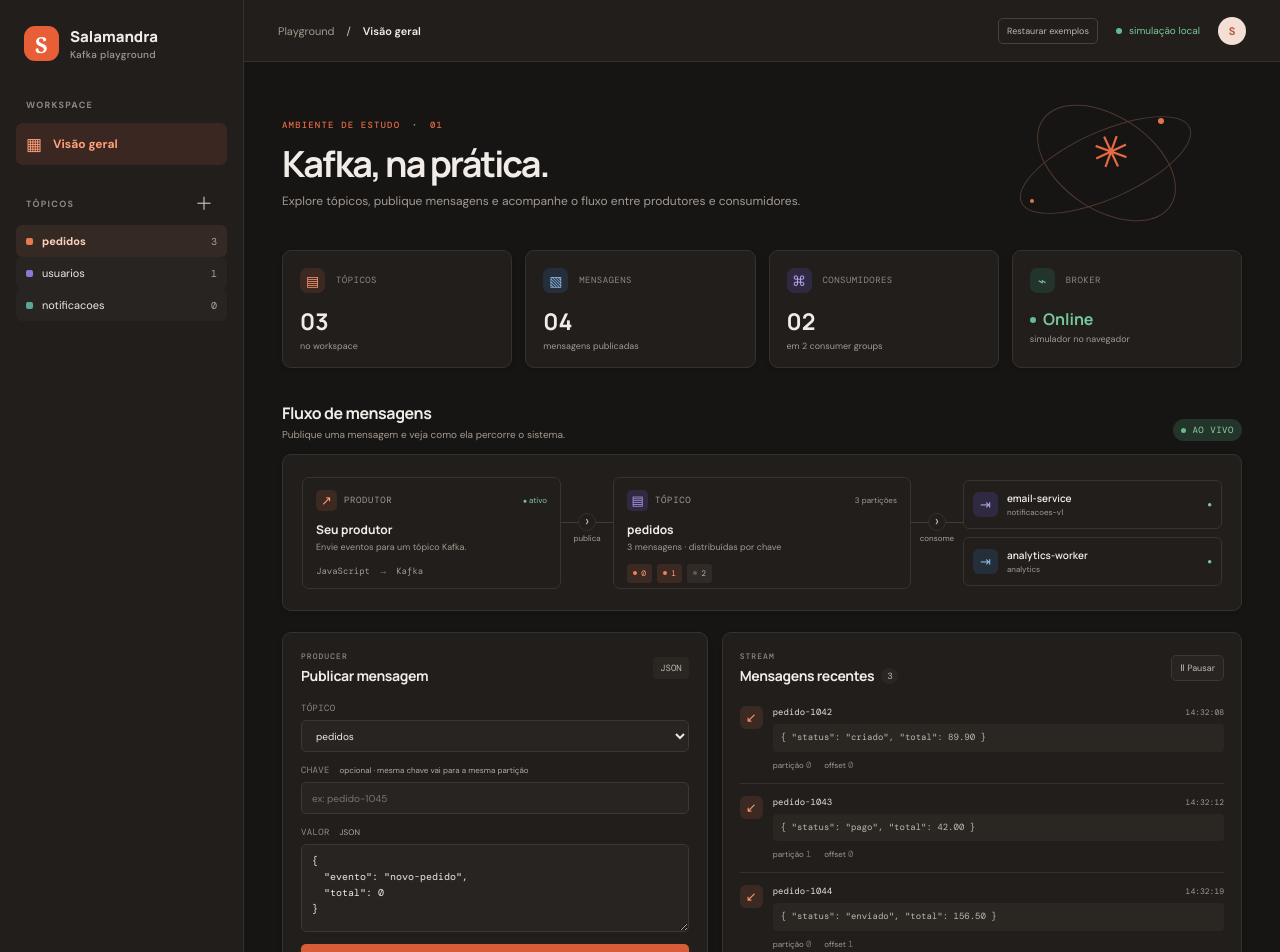
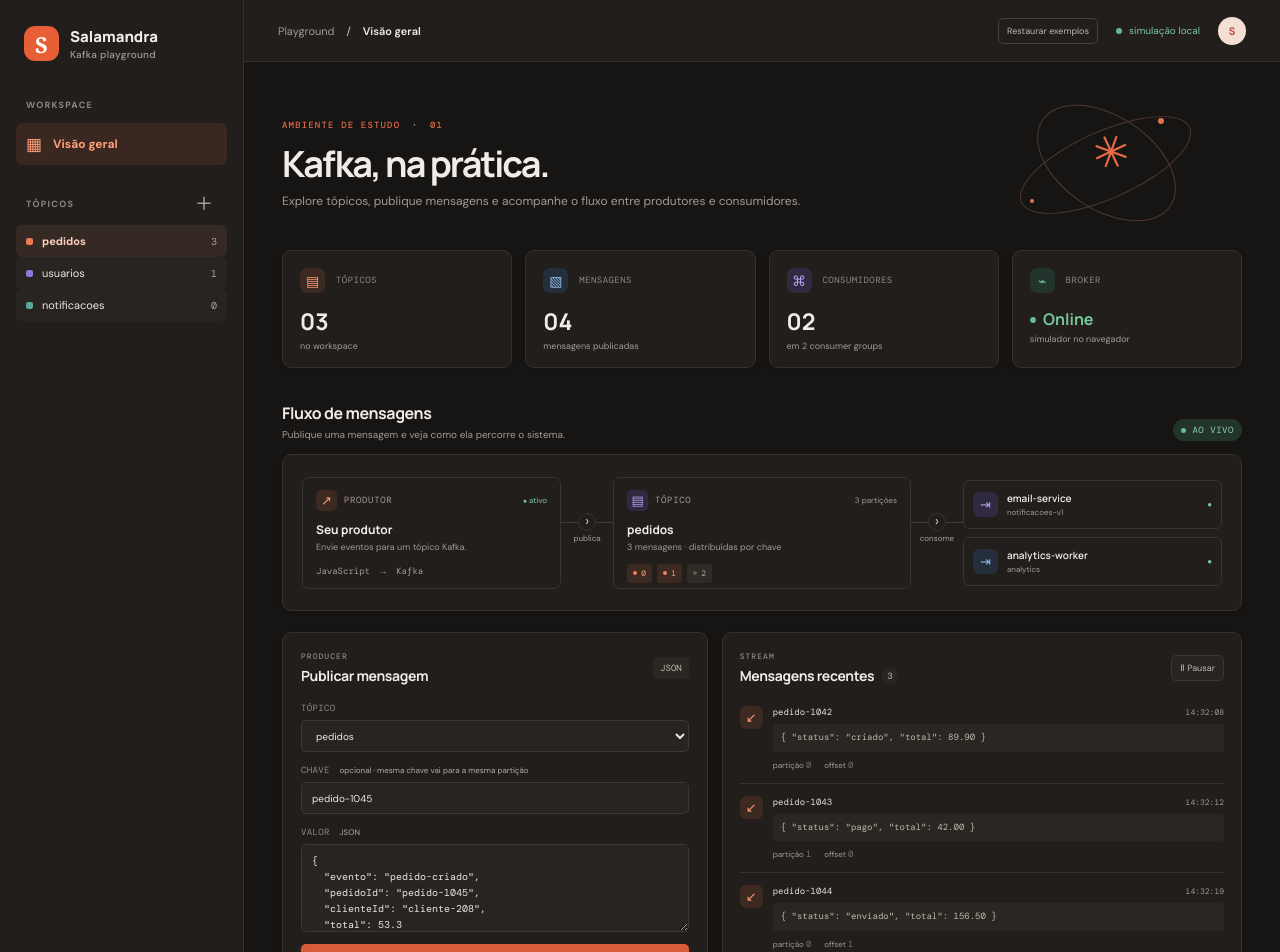
Before and after one commit to wsoubar/salamandra, a React (Vite) app: page / in a window 1280 px wide. Shown: the top 952 px of the page. Built offline with nearby package versions, Linux system fonts and the light colour scheme.

Commit message:
Load topic-specific JSON examples and show publish feedback

```diff
--- a/src/App.tsx
+++ b/src/App.tsx
@@ -20,6 +20,28 @@ const consumers = [
   { name: 'analytics-worker', group: 'analytics', color: 'blue', topics: ['pedidos'] },
 ]
 
+const topicTemplates: Record<string, { key: string; value: string }> = {
+  pedidos: {
+    key: 'pedido-1045',
+    value: JSON.stringify({ evento: 'pedido-criado', pedidoId: 'pedido-1045', clienteId: 'cliente-208', total: 53.3 }, null, 2),
+  },
+  usuarios: {
+    key: 'user-309',
+    value: JSON.stringify({ evento: 'usuario-cadastrado', usuarioId: 'user-309', nome: 'Marina Costa', email: 'marina@example.com', cidade: 'Recife' }, null, 2),
+  },
+  notificacoes: {
+    key: 'pedido-1045',
+    value: JSON.stringify({ evento: 'entrega-atualizada', pedidoId: 'pedido-1045', status: 'saiu-para-entrega', previsao: '2026-11-10T18:00:00Z' }, null, 2),
+  },
+}
+
+function templateForTopic(name: string) {
+  return topicTemplates[name] ?? {
+    key: `${name}-exemplo`,
+    value: JSON.stringify({ evento: 'exemplo', topico: name, mensagem: 'Olá, Kafka!' }, null, 2),
+  }
+}
+
 const STORAGE_KEY = 'salamandra-kafka-playground-v1'
 
 function loadTopics(): Topic[] {
@@ -39,8 +61,8 @@ function loadTopics(): Topic[] {
 function App() {
   const [topics, setTopics] = useState<Topic[]>(loadTopics)
   const [selected, setSelected] = useState('pedidos')
-  const [key, setKey] = useState('')
-  const [value, setValue] = useState('{\n  "evento": "novo-pedido",\n  "total": 0\n}')
+  const [key, setKey] = useState(() => templateForTopic('pedidos').key)
+  const [value, setValue] = useState(() => templateForTopic('pedidos').value)
   const [notice, setNotice] = useState('')
   const [showTopicForm, setShowTopicForm] = useState(false)
   const [topicName, setTopicName] = useState('')
@@ -59,7 +81,18 @@ function App() {
   function resetPlayground() {
     setTopics(initialTopics)
     setSelected('pedidos')
+    setKey(templateForTopic('pedidos').key)
+    setValue(templateForTopic('pedidos').value)
     setNotice('Dados de exemplo restaurados.')
+    window.setTimeout(() => setNotice(''), 3600)
+  }
+
+  function selectTopic(name: string) {
+    setSelected(name)
+    const template = templateForTopic(name)
+    setKey(template.key)
+    setValue(template.value)
+    setNotice(`Modelo de mensagem carregado para o tópico ${name}.`)
     window.setTimeout(() => setNotice(''), 3600)
   }
 
@@ -97,7 +130,7 @@ function App() {
         <button className="nav-item active"><span>▦</span> Visão geral</button>
         <div className="side-label topic-label">TÓPICOS <button aria-label="Criar tópico" onClick={() => setShowTopicForm((open) => !open)}>＋</button></div>
         {showTopicForm && <form className="topic-create" onSubmit={createTopic}><input autoFocus aria-label="Nome do tópico" placeholder="nome-do-topico" value={topicName} onChange={(event) => setTopicName(event.target.value)} /><button aria-label="Salvar tópico">↵</button></form>}
-        <div className="topic-list">{topics.map((item) => <button key={item.name} className={`topic-nav ${selected === item.name ? 'selected' : ''}`} onClick={() => setSelected(item.name)}><span className="topic-dot" />{item.name}<span className="topic-count">{item.messages.length}</span></button>)}</div>
+        <div className="topic-list">{topics.map((item) => <button key={item.name} className={`topic-nav ${selected === item.name ? 'selected' : ''}`} onClick={() => selectTopic(item.name)}><span className="topic-dot" />{item.name}<span className="topic-count">{item.messages.length}</span></button>)}</div>
         <div className="side-bottom"><span className="online-dot" /> Broker simulado <span className="local-tag">LOCAL</span></div>
       </aside>
 
@@ -117,7 +150,7 @@ function App() {
             <div className="consumer-stack">{consumers.map((consumer) => <div className="consumer-node" key={consumer.name}><span className={`consumer-icon ${consumer.color}`}>⇥</span><div><h3>{consumer.name}</h3><p>{consumer.group}</p></div><span className="consumer-active">●</span></div>)}</div>
           </section>
 
-          <div className="lower-grid"><section className="publish-panel"><div className="panel-heading"><div><span className="panel-kicker">PRODUCER</span><h2>Publicar mensagem</h2></div><span className="code-tag">JSON</span></div><form onSubmit={publish}><label htmlFor="topic-select">TÓPICO</label><select id="topic-select" value={selected} onChange={(event) => setSelected(event.target.value)}>{topics.map((item) => <option key={item.name} value={item.name}>{item.name}</option>)}</select><label htmlFor="message-key">CHAVE <span>opcional · mesma chave vai para a mesma partição</span></label><input id="message-key" placeholder="ex: pedido-1045" value={key} onChange={(event) => setKey(event.target.value)} /><label htmlFor="message-value">VALOR <span>JSON</span></label><textarea id="message-value" spellCheck={false} value={value} onChange={(event) => setValue(event.target.value)} /><button className="publish-button" type="submit"><span>↗</span> Publicar mensagem</button>{notice && <p className="notice" role="status">{notice}</p>}</form><div className="learning-note"><span>✳</span><p><b>Sabia disso?</b> Mensagens com a mesma chave são sempre direcionadas à mesma partição, mantendo a ordem.</p></div></section>
+          <div className="lower-grid"><section className="publish-panel"><div className="panel-heading"><div><span className="panel-kicker">PRODUCER</span><h2>Publicar mensagem</h2></div><span className="code-tag">JSON</span></div><form onSubmit={publish}><label htmlFor="topic-select">TÓPICO</label><select id="topic-select" value={selected} onChange={(event) => selectTopic(event.target.value)}>{topics.map((item) => <option key={item.name} value={item.name}>{item.name}</option>)}</select><label htmlFor="message-key">CHAVE <span>opcional · mesma chave vai para a mesma partição</span></label><input id="message-key" placeholder="ex: pedido-1045" value={key} onChange={(event) => setKey(event.target.value)} /><label htmlFor="message-value">VALOR <span>JSON</span></label><textarea id="message-value" spellCheck={false} value={value} onChange={(event) => setValue(event.target.value)} /><button className="publish-button" type="submit"><span>↗</span> Publicar mensagem</button>{notice && <p className="notice" role="status">{notice}</p>}</form><div className="learning-note"><span>✳</span><p><b>Sabia disso?</b> Mensagens com a mesma chave são sempre direcionadas à mesma partição, mantendo a ordem.</p></div></section>
 
           <section className="messages-panel"><div className="panel-heading messages-heading"><div><span className="panel-kicker">STREAM</span><h2>Mensagens recentes <span className="message-total">{topic.messages.length}</span></h2></div><button className={`pause-button ${paused ? 'is-paused' : ''}`} onClick={() => setPaused((state) => !state)}>{paused ? '▶ Retomar' : 'Ⅱ Pausar'}</button></div><div className="message-list">{paused ? <div className="empty-state"><span>Ⅱ</span><b>Stream pausado</b><small>Retome para acompanhar novas mensagens.</small></div> : topic.messages.length === 0 ? <div className="empty-state"><span>⌁</span><b>Nenhuma mensagem ainda</b><small>Publique uma mensagem para vê-la aqui.</small></div> : topic.messages.map((message) => <article className="message-item" key={message.id}><div className="message-marker">↙</div><div className="message-body"><div className="message-meta"><code>{message.key}</code><time>{message.time}</time></div><pre>{message.value}</pre><div className="message-coords"><span>partição <b>{message.partition}</b></span><span>offset <b>{message.offset}</b></span></div></div></article>)}</div><button className="view-all" onClick={() => setNotice('Você está vendo todas as mensagens recentes deste tópico.')}>Ver todas as mensagens <span>→</span></button></section></div>
           <footer>Feito para aprender, sem precisar de um broker. <span>Kafka playground <b>✳</b></span></footer>
```
